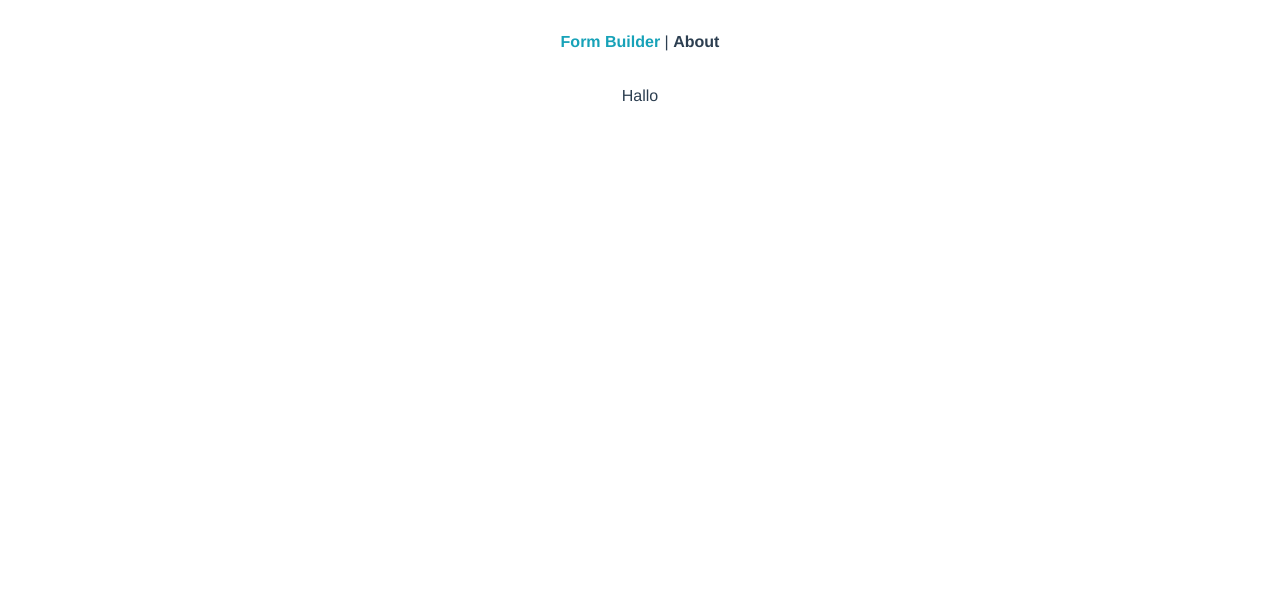
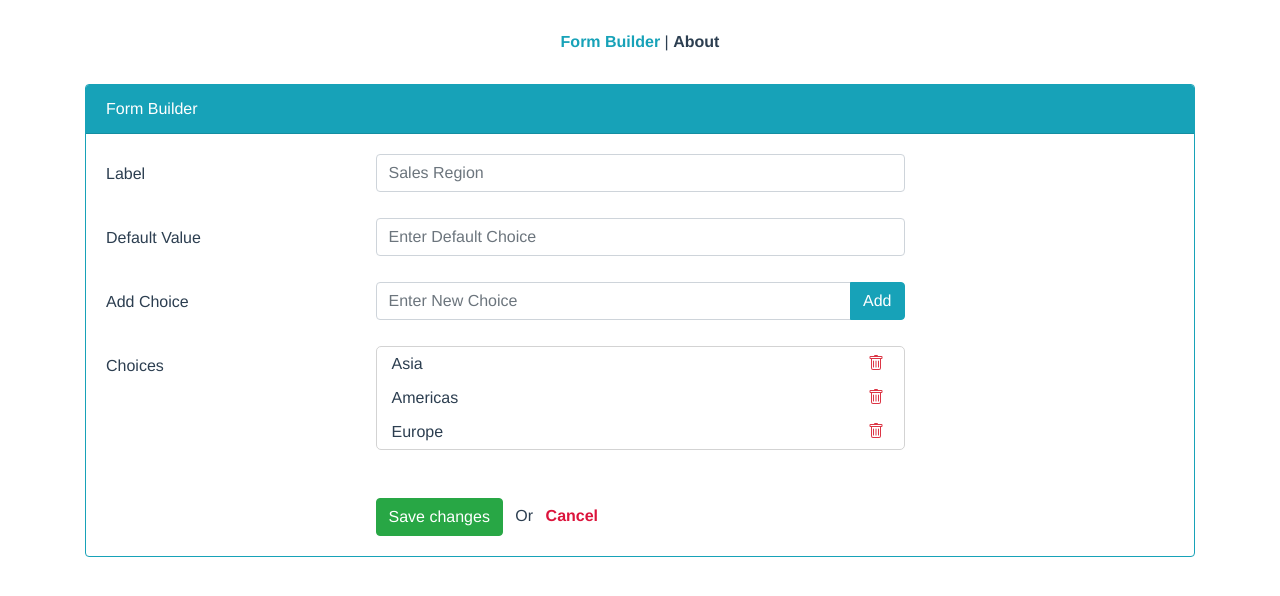
Before and after one commit to mi4en/quickbase-form-builder, a Vue app: page / in a window 1280 px wide. Shown: the top 596 px of the page. Built offline with nearby package versions, Linux system fonts and the light colour scheme.

Commit message:
add label field; add default value; add add choice; add choice list with delete option; add button save and cancel;

```diff
--- a/src/App.vue
+++ b/src/App.vue
@@ -29,4 +29,8 @@
 			}
 		}
 	}
+
+	.error {
+		color: crimson;
+	}
 </style>
--- a/src/components/FormBuilder.vue
+++ b/src/components/FormBuilder.vue
@@ -1,14 +1,192 @@
 <template>
-	<div class="hello">
-		Hallo
-	</div>
+	<section id="formBuilder" class="container">
+		<b-card
+			align="left"
+			border-variant="info"
+			header="Form Builder"
+			header-bg-variant="info"
+			header-text-variant="white"
+			header-tag="header"
+		>
+			<b-form>
+				<!-- Label -->
+				<b-form-row id="group-label" label-for="label">
+					<b-col lg="3" sm="12" class="mt-2">
+						<label for="label">Label</label>
+					</b-col>
+
+					<b-col sm="12" lg="6">
+						<b-form-input
+							id="label"
+							v-model="label"
+							@input="backup($event, 'label')"
+							type="text"
+							placeholder="Sales Region"
+							required
+						>
+						</b-form-input>
+					</b-col>
+				</b-form-row>
+
+				<!-- Default Value -->
+				<b-form-row id="group-default-value" class="mt-4">
+					<b-col lg="3" sm="12" class="mt-2">
+						<label for="default-value">Default Value</label>
+					</b-col>
+
+					<b-col sm="12" lg="6">
+						<b-form-input
+							id="default-value"
+							v-model="defaultValue"
+							@input="backup($event, 'defaultValue')"
+							type="text"
+							placeholder="Enter Default Choice"
+							required
+						>
+						</b-form-input>
+					</b-col>
+				</b-form-row>
+
+				<!-- Add Choice -->
+				<b-form-row id="group-add-choice" class="mt-4">
+					<b-col lg="3" sm="12" class="mt-2">
+						<label for="add-choice">Add Choice</label>
+					</b-col>
+
+					<b-col sm="12" lg="6">
+						<b-input-group>
+							<b-form-input
+								id="add-choice"
+								v-model="newChoice"
+								type="text"
+								placeholder="Enter New Choice"
+								@focus="duplicateChoiceError = false"
+								required
+							>
+							</b-form-input>
+							<b-input-group-append>
+								<b-button variant="info" @click="addChoice">Add</b-button>
+							</b-input-group-append>
+						</b-input-group>
+
+						<div v-if="duplicateChoiceError" cols="4" class="error mt-1">
+							Duplicate entries are not allowed!
+						</div>
+					</b-col>
+				</b-form-row>
+
+				<!-- Choices -->
+				<b-form-row id="group-choices" class="mt-4" label-for="choices">
+					<b-col lg="3" sm="12" class="mt-2">
+						<label for="choices">Choices</label>
+					</b-col>
+
+					<b-col sm="12" lg="6">
+						<div v-if="choices.length > 0" class="choices-container">
+							<b-row
+								class="choices-container-choice m-0"
+								v-for="(choice, index) in choices"
+								:key="index"
+							>
+								<b-col cols="11">
+									{{ choice }}
+								</b-col>
+								<b-col class="pl-2" cols="1"
+									><b-icon
+										class="icon-delete"
+										icon="trash"
+										variant="danger"
+										@click="removeChoice(choice)"
+									></b-icon
+								></b-col>
+							</b-row>
+						</div>
+
+						<div v-else>
+							No choices added
+						</div>
+					</b-col>
+				</b-form-row>
+
+				<!-- Form Controls -->
+				<b-form-row>
+					<b-col offset="3" class="mt-5">
+						<b-button class="mr-2" variant="success">Save changes</b-button> Or
+						<span class="cancel ml-2"><strong>Cancel</strong></span>
+					</b-col>
+				</b-form-row>
+			</b-form>
+		</b-card>
+	</section>
 </template>
 
 <script>
 	export default {
 		name: 'FormBuilder',
+
+		data() {
+			return {
+				label: localStorage.getItem('label')
+					? localStorage.getItem('label')
+					: '',
+				defaultValue: localStorage.getItem('defaultValue')
+					? localStorage.getItem('defaultValue')
+					: '',
+				newChoice: '',
+				choices: ['Asia', 'Americas', 'Europe'],
+				duplicateChoiceError: false,
+			};
+		},
+		methods: {
+			backup(value, field) {
+				localStorage.setItem(field, value);
+			},
+			addChoice() {
+				this.choices.forEach(choice => {
+					if (choice.toLowerCase() === this.newChoice.toLowerCase()) {
+						this.duplicateChoiceError = true;
+					}
+				});
+
+				if (!this.duplicateChoiceError) {
+					this.choices.push(this.newChoice);
+				}
+			},
+			removeChoice(choice) {
+				this.choices.pop(choice);
+			},
+		},
+		mounted() {
+			if (this.defaultValue) {
+				this.choices.push(this.defaultValue);
+			}
+		},
 	};
 </script>
 
-<!-- Add "scoped" attribute to limit CSS to this component only -->
-<style scoped lang="scss"></style>
+<style scoped lang="scss">
+	#formBuilder {
+		.choices-container {
+			border: 1px solid lightgray;
+			border-radius: 5px;
+
+			&-choice {
+				padding: 5px 0px;
+				cursor: default;
+
+				&:hover {
+					background: lightgrey;
+				}
+
+				.icon-delete {
+					cursor: pointer;
+				}
+			}
+		}
+
+		.cancel {
+			color: crimson;
+			cursor: pointer;
+		}
+	}
+</style>
```
